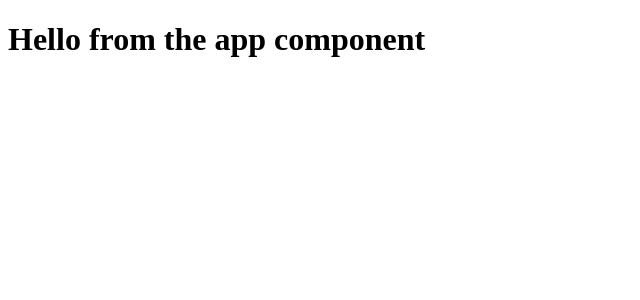
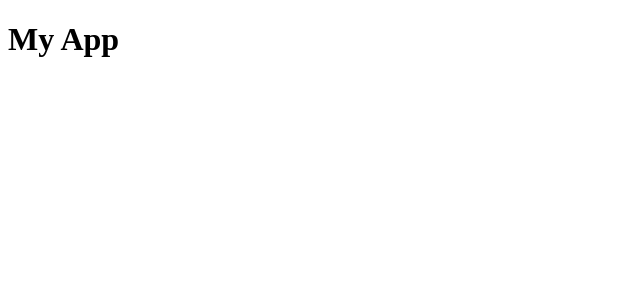
Before and after one commit to energyshock/feedback-app, a React (Create React App) app: page / in a window 1280 px wide. Shown: the top 300 px of the page, without its empty margins (0-640 px from the left). Built offline with nearby package versions, Linux system fonts and the light colour scheme.

Commit message:
9. Intro To JSX

```diff
--- a/src/App.js
+++ b/src/App.js
@@ -1,5 +1,11 @@
+import React from 'react';
+
 function App() {
-  return <h1>Hello from the app component</h1>;
+  return (
+    <div className="container">
+      <h1>My App</h1>
+    </div>
+  );
 }
 
 export default App;
```
